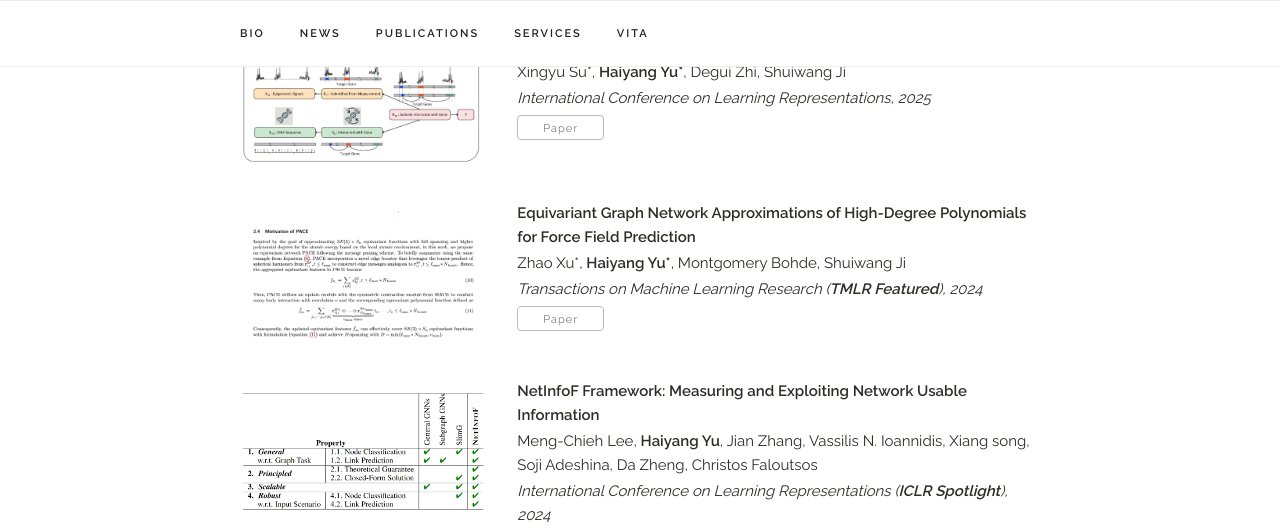
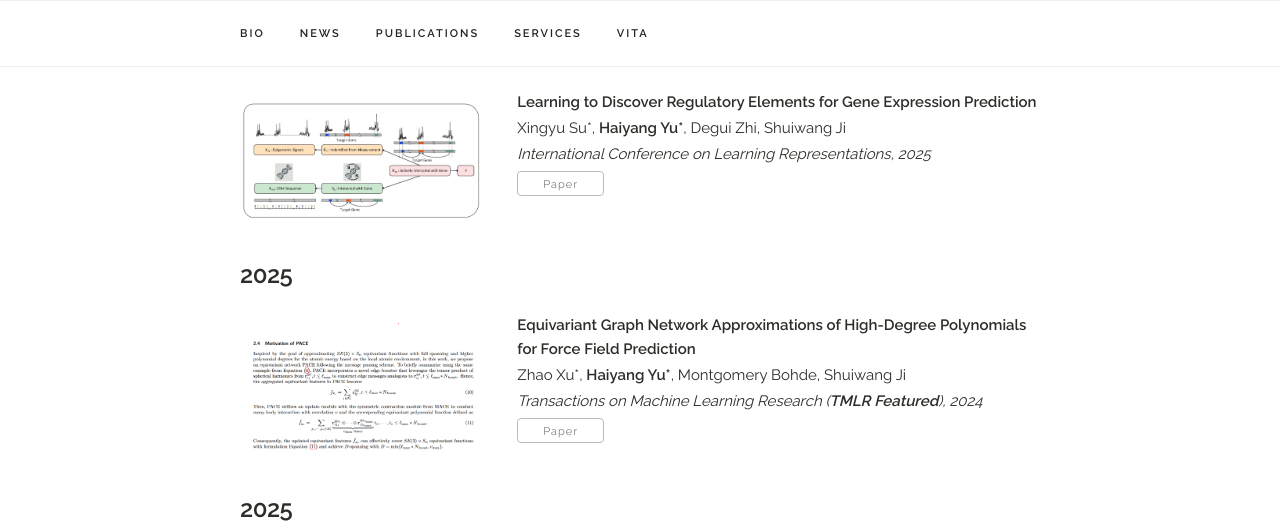
Before and after one commit to Oceanusity/Oceanusity.github.io, a Jekyll site: the page built from index.html, in a window 1280 px wide and 1400 px high, scrolled down 1450 px. Shown: the top 530 px of the window. Built offline with Jekyll 4.4.1, drawn with Linux system fonts in a browser that asks for light colours; a style sheet for code colours, icons or effects is not loaded; some of the changed text lies outside the part shown.

Commit message:
Update index.html

```diff
--- a/index.html
+++ b/index.html
@@ -46,6 +46,98 @@ title: Home
 
   <h5><b>2024</b></h5>
     {% for paper in site.data.publications.papers %}
+
+    <h5><b>2025</b></h5>
+    {% for paper in site.data.publications.papers %}
+    {% if paper.year == "2025" %}
+        <div class="paper">
+          <div class="row">
+            <div class="four columns">
+              <div class="figure">
+                <img src='{{ site.baseurl }}{{ paper.img }}' width="100%">
+              </div>
+            </div>
+            <div class="eight columns">
+                <p class="title"><b>{{ paper.title }}</b></p>
+                <p>{{ paper.authors }}</p>
+                <p><i>{{ paper.venue }}</i></p>
+                {% if paper.note %}
+                    <p>{{ paper.note }}</p>
+                {% endif %}
+                 <div class="paper-buttons">
+                  {% if paper.preprint %}
+                    <a class="button" href="{{ paper.preprint | prepend: site.baseurl }}" target="_blank">Preprint</a>
+                  {% endif %}
+
+                  {% if paper.paper_pdf %}
+                    <a class="button" href="{{ paper.paper_pdf | prepend: site.baseurl }}" target="_blank">Paper</a>
+                  {% endif %}
+
+
+                  {% if paper.code %}
+                    <a class="button" href="{{ paper.code | prepend: site.baseurl }}" target="_blank">Code</a>
+                  {% endif %}
+
+                  {% if paper.code_star %}
+                    <img src='{{ site.baseurl }}{{ paper.code_star }}' height="20%" >
+                  {% endif %}
+
+                  {% if paper.documentation %}
+                    <a class="button" href="{{ paper.documentation | prepend: site.baseurl }}" target="_blank">Documentation</a>
+                  {% endif %}
+
+                  {% if paper.slides %}
+                    <a class="button" href="{{ paper.slides | prepend: site.baseurl }}" target="_blank">Slides</a>
+                  {% endif %}
+
+                  {% if paper.poster %}
+                    <a class="button" href="{{ paper.poster | prepend: site.baseurl }}" target="_blank">Poster</a>
+                  {% endif %}
+
+                  {% if paper.supplement %}
+                    <a class="button" href="{{ paper.supplement | prepend: site.baseurl }}" target="_blank">Supplement</a>
+                  {% endif %}
+
+                  {% if paper.UKSPNg %}
+                    <a class="button" href="{{ paper.UKSPNg | prepend: site.baseurl }}" target="_blank">UKSP Nugget</a>
+                  {% endif %}
+
+                  {% if paper.blogpost %}
+                    <a class="button" href="{{ paper.blogpost | prepend: site.baseurl }}" target="_blank">Blog post</a>
+                  {% endif %}
+
+                  {% if paper.pressrel %}
+                    <a class="button" href="{{ paper.pressrel | prepend: site.baseurl }}" target="_blank">Press Coverage</a>
+                  {% endif %}
+
+                  {% if paper.video %}
+                    <a class="button" href="{{ paper.video }}" target="_blank">Video</a>
+                  {% endif %}
+
+                  {% if paper.notebook %}
+                    <a class="button" href="{{ paper.notebook }}" target="_blank">Python Notebook</a>
+                  {% endif %}
+
+                  {% if paper.data %}
+                    <a class="button" href="{{ paper.data }}" target="_blank">Data</a>
+                  {% endif %}
+
+                  {% if paper.literature_collection %}
+                    <a class="button" href="{{ paper.literature_collection }}" target="_blank">Paper collection</a>
+                  {% endif %}
+
+                  {% if paper.literature_collection_star %}
+                    <img src='{{ site.baseurl }}{{ paper.literature_collection_star }}' height="20%" >
+                  {% endif %}
+
+
+                </div>
+            </div>
+          </div>
+        </div>
+    {% endif %}
+    {% endfor %}
+
     {% if paper.year == "2024" %}
         <div class="paper">
           <div class="row">
```
